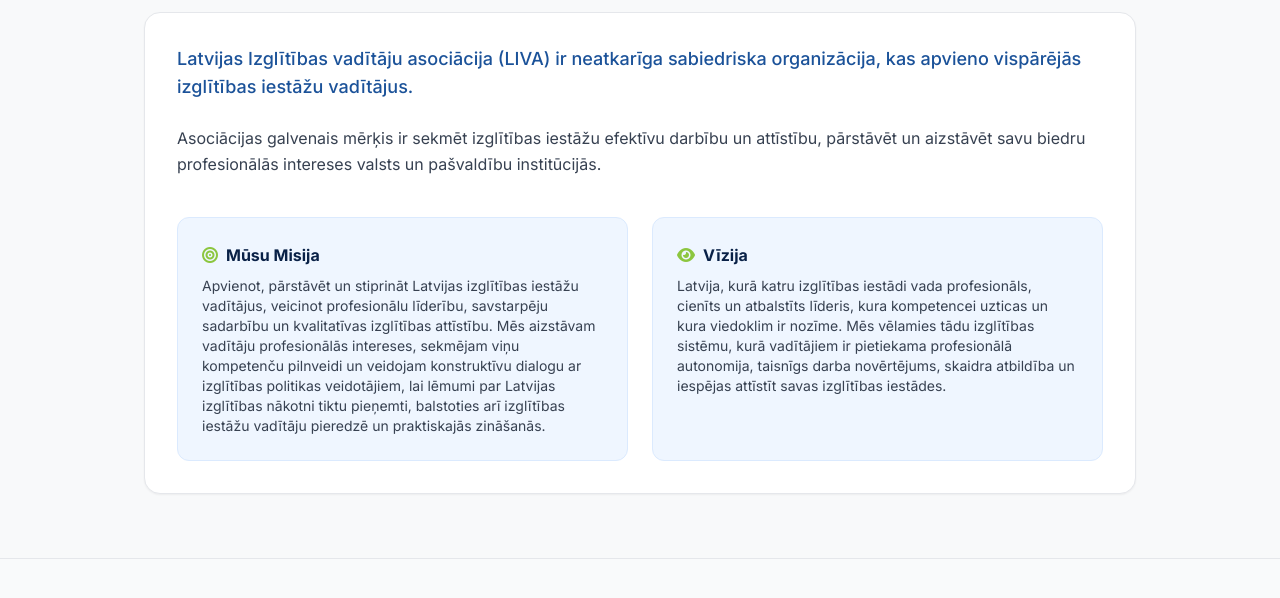
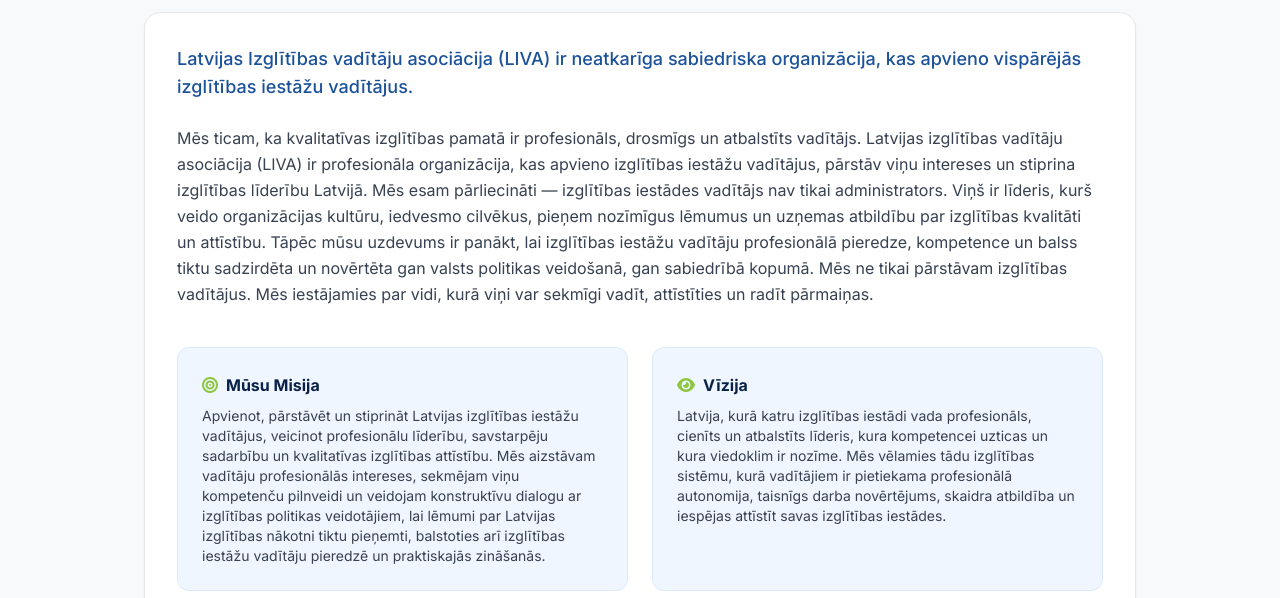
Before and after one commit to inesesv/liva, a plain HTML site: page index.html in a window 1280 px wide. Both pictures are taken after a click on the button "Par mums". Shown: the part 202-800 px from the top of the page. Drawn offline with nearby package versions, Linux system fonts and the light colour scheme.

Commit message:
Revise content for LIVA mission statement
Updated the paragraph to reflect the mission and vision of the Latvian Education Leaders Association (LIVA), emphasizing leadership and support for educational leaders.

```diff
--- a/index.html
+++ b/index.html
@@ -160,7 +160,15 @@
             <h2 class="text-3xl font-bold text-livaDarkBlue mb-6 border-b-2 border-livaGreen pb-2 inline-block">Par LIVA</h2>
             <div class="bg-white p-8 rounded-2xl shadow-sm border border-gray-200 space-y-6 text-gray-700 leading-relaxed">
                 <p class="text-lg font-medium text-livaBlue">Latvijas Izglītības vadītāju asociācija (LIVA) ir neatkarīga sabiedriska organizācija, kas apvieno vispārējās izglītības iestāžu vadītājus.</p>
-                <p>Asociācijas galvenais mērķis ir sekmēt izglītības iestāžu efektīvu darbību un attīstību, pārstāvēt un aizstāvēt savu biedru profesionālās intereses valsts un pašvaldību institūcijās.</p>
+                <p>Mēs ticam, ka kvalitatīvas izglītības pamatā ir profesionāls, drosmīgs un atbalstīts vadītājs.
+
+Latvijas izglītības vadītāju asociācija (LIVA) ir profesionāla organizācija, kas apvieno izglītības iestāžu vadītājus, pārstāv viņu intereses un stiprina izglītības līderību Latvijā.
+
+Mēs esam pārliecināti — izglītības iestādes vadītājs nav tikai administrators. Viņš ir līderis, kurš veido organizācijas kultūru, iedvesmo cilvēkus, pieņem nozīmīgus lēmumus un uzņemas atbildību par izglītības kvalitāti un attīstību.
+
+Tāpēc mūsu uzdevums ir panākt, lai izglītības iestāžu vadītāju profesionālā pieredze, kompetence un balss tiktu sadzirdēta un novērtēta gan valsts politikas veidošanā, gan sabiedrībā kopumā.
+
+Mēs ne tikai pārstāvam izglītības vadītājus. Mēs iestājamies par vidi, kurā viņi var sekmīgi vadīt, attīstīties un radīt pārmaiņas. </p>
                 <div class="grid grid-cols-1 md:grid-cols-2 gap-6 pt-4">
                     <div class="p-6 bg-blue-50 rounded-xl border border-blue-100">
                         <h4 class="font-bold text-livaDarkBlue mb-2"><i class="fa-solid fa-bullseye text-livaGreen mr-2"></i>Mūsu Misija</h4>
```
